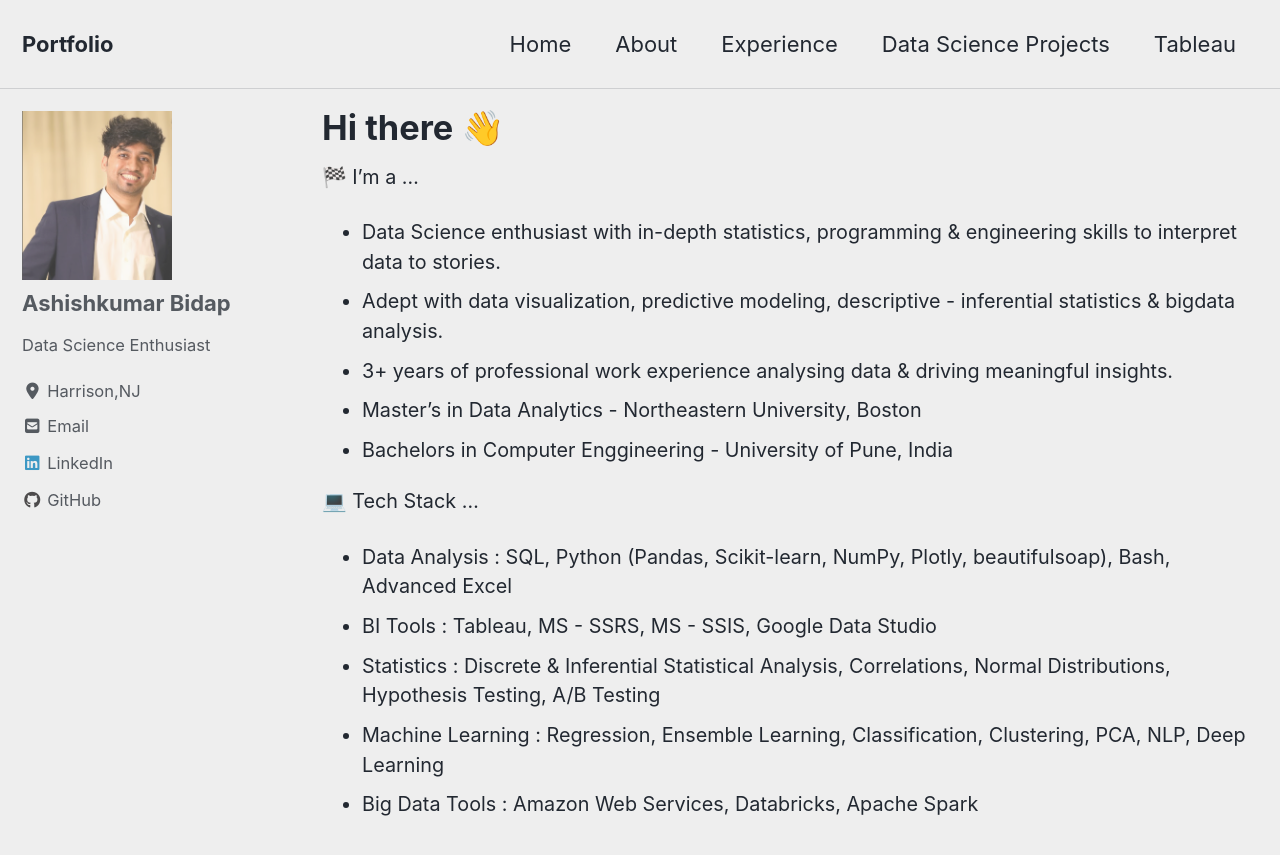
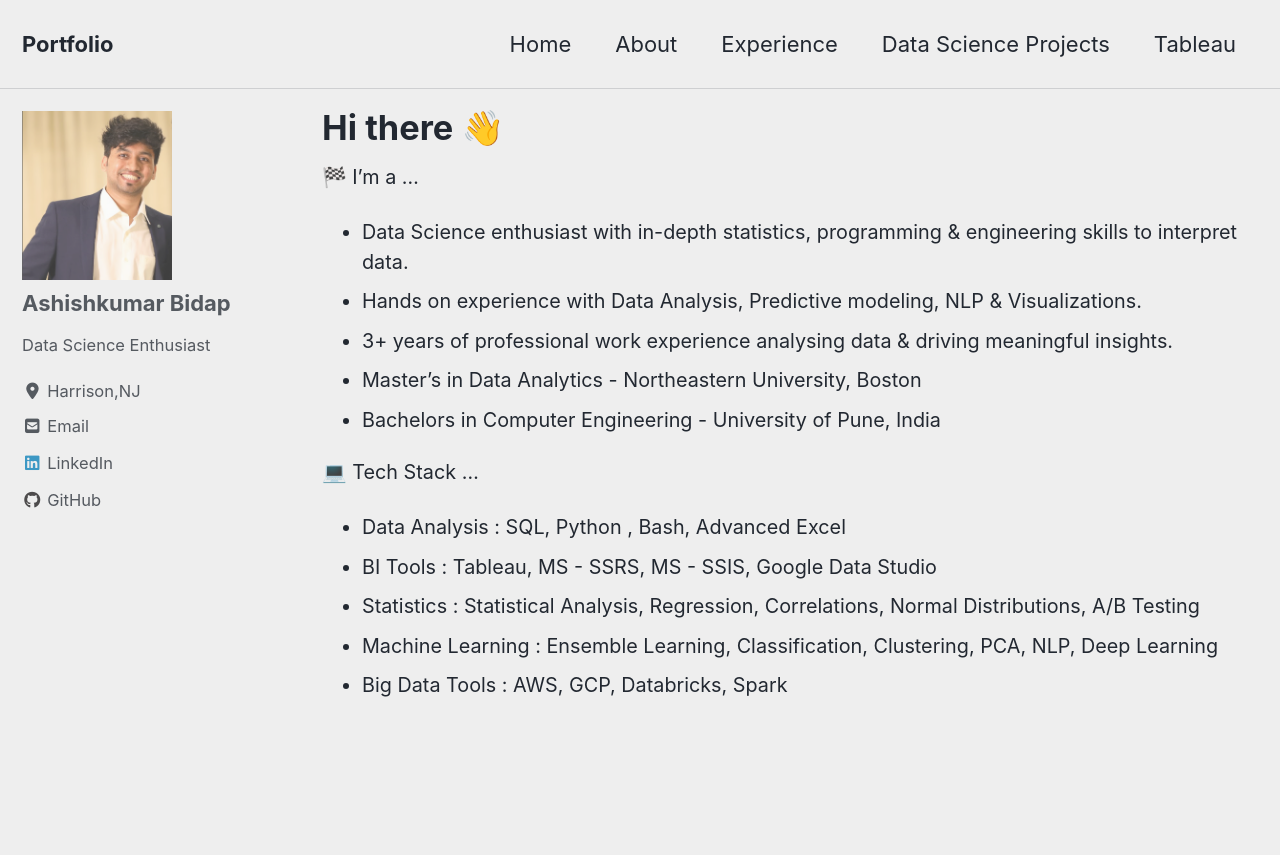
Before and after one commit to aashish-bidap/aashish-bidap.github.io, a Jekyll site: the page built from _pages/about.md, in a window 1280 px wide and 900 px high. Shown: the top 855 px of the window. Built offline with Jekyll 4.4.1, drawn with Linux system fonts in a browser that asks for light colours; cached includes are drawn as plain includes; nearby versions of some CDN libraries; a script that is not in the unit is left out.

Commit message:
editing about me

```diff
--- a/_pages/about.md
+++ b/_pages/about.md
@@ -9,19 +9,19 @@ classes: wide
 ---
 
 🏁 I'm a ...
-- Data Science enthusiast with in-depth statistics, programming & engineering skills to interpret data to stories.<br>
-- Adept with data visualization, predictive modeling, descriptive - inferential statistics & bigdata analysis.<br>
+- Data Science enthusiast with in-depth statistics, programming & engineering skills to interpret data.<br>
+- Hands on experience with Data Analysis, Predictive modeling, NLP & Visualizations.<br>
 - 3+ years of professional work experience analysing data & driving meaningful insights.<br>
 - Master's in Data Analytics - Northeastern University, Boston <br>
-- Bachelors in Computer Enggineering - University of Pune, India <br>
+- Bachelors in Computer Engineering - University of Pune, India <br>
 
 💻 Tech Stack ...
 
-- Data Analysis : SQL, Python (Pandas, Scikit-learn, NumPy, Plotly, beautifulsoap), Bash, Advanced Excel <br>
+- Data Analysis : SQL, Python , Bash, Advanced Excel <br>
 - BI Tools : Tableau, MS - SSRS, MS - SSIS, Google Data Studio <br>
-- Statistics : Discrete & Inferential Statistical Analysis, Correlations, Normal Distributions, Hypothesis Testing, A/B Testing <br>
-- Machine Learning : Regression, Ensemble Learning, Classification, Clustering, PCA, NLP, Deep Learning <br>
-- Big Data Tools : Amazon Web Services, Databricks, Apache Spark <br>
+- Statistics : Statistical Analysis, Regression, Correlations, Normal Distributions, A/B Testing <br>
+- Machine Learning : Ensemble Learning, Classification, Clustering, PCA, NLP, Deep Learning <br>
+- Big Data Tools : AWS, GCP, Databricks, Spark <br>
 
 
 <div data-iframe-width="180" data-iframe-height="270" data-share-badge-id="ee0e0082-0e70-469b-9163-d644e833f478" data-share-badge-host="https://www.credly.com"></div><script type="text/javascript" async src="//cdn.credly.com/assets/utilities/embed.js"></script>
```
